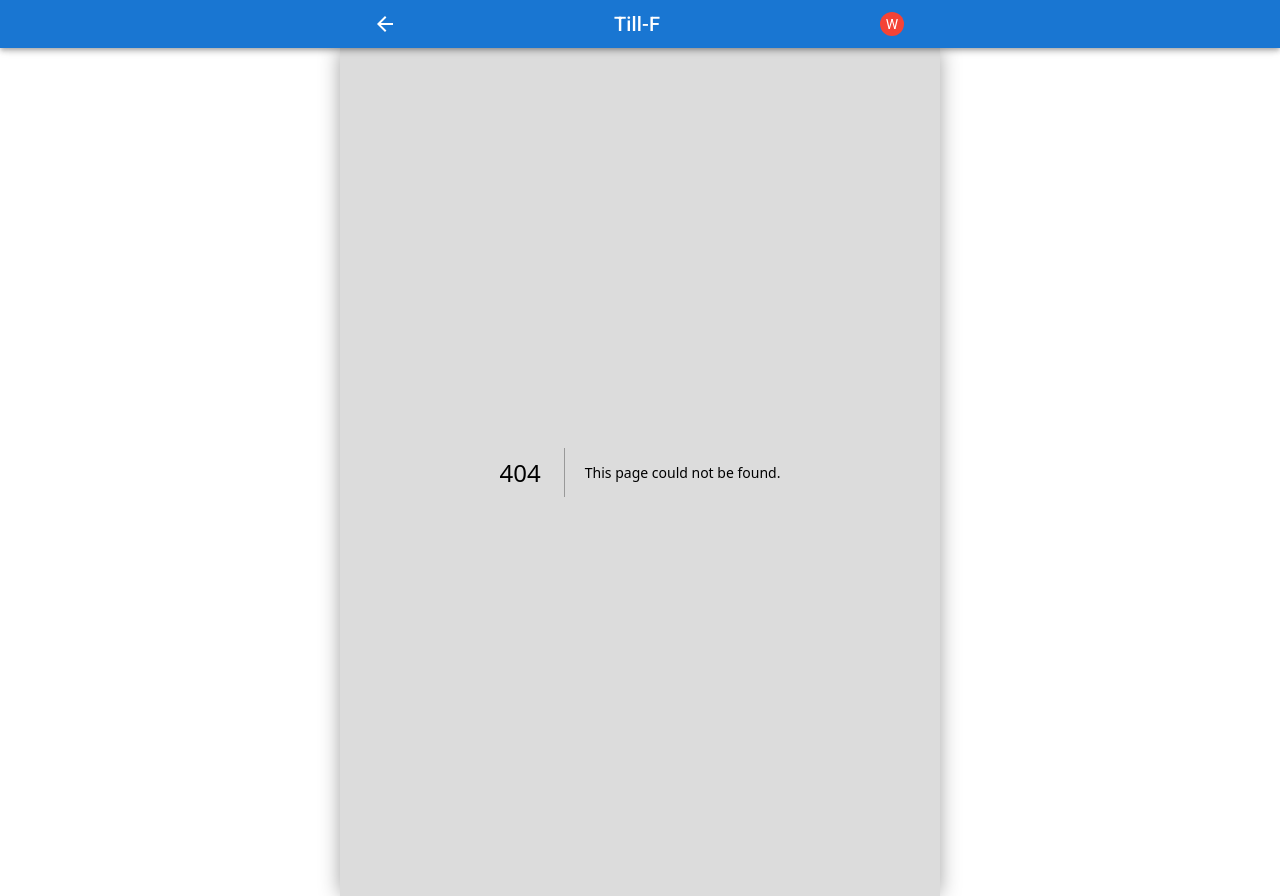
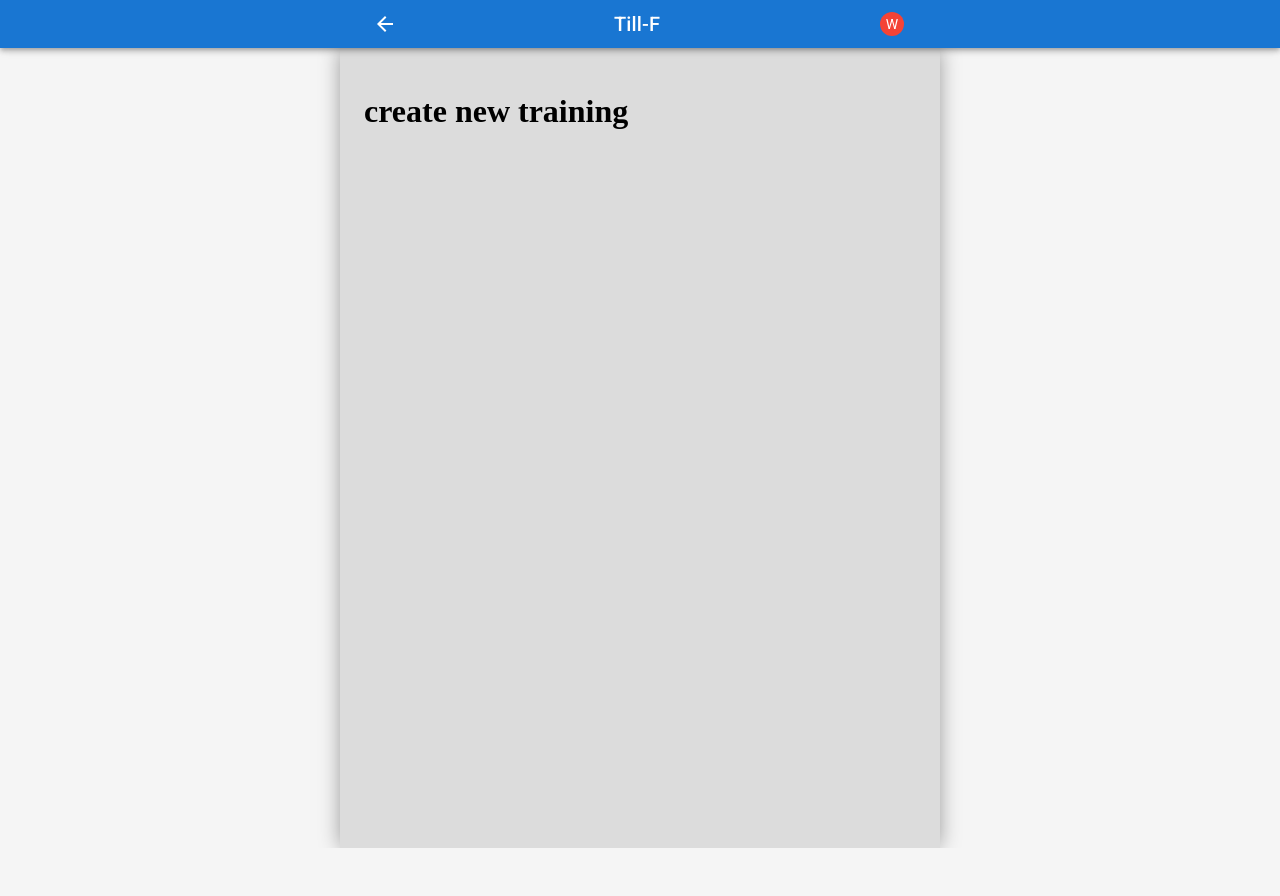
Before and after one commit to wilsondefreitas-dev/till-f, a Next.js app: page /training/new in a window 1280 px wide. Before the commit this address had no page. After the commit the page ends 848 px from the top, so only its background shows below. Built offline with nearby package versions, Linux system fonts and the light colour scheme.

Commit message:
create new training route

```diff
--- /dev/null
+++ b/app/(routes)/training/new/page.tsx
@@ -0,0 +1,3 @@
+export default function NewTraining(): JSX.Element {
+  return <h1>create new training</h1>;
+}
```
